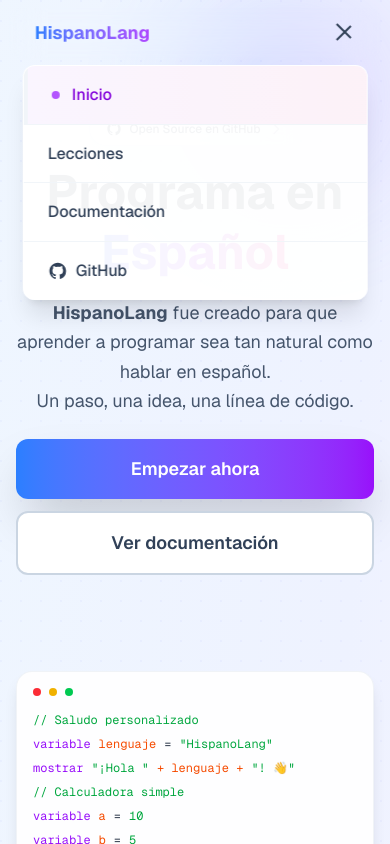
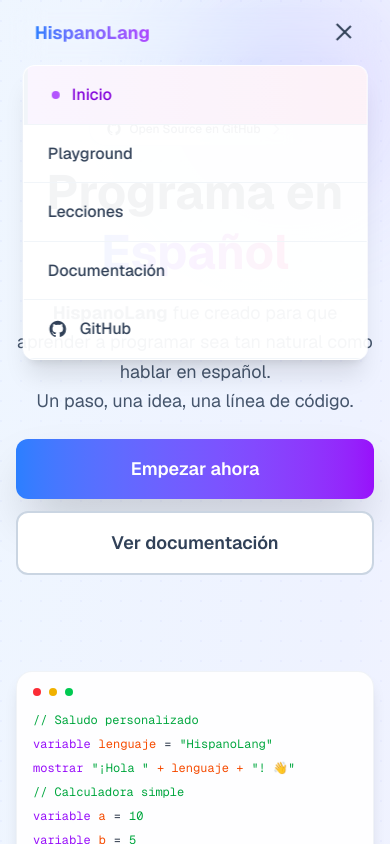
Before and after one commit to nicvazquezdev/hispano-lang-website, a Next.js app: page / in a window 390 px wide. Both pictures are taken after a click on the button "Abrir menú". Shown: the top 844 px of the page. Built offline with nearby package versions, Linux system fonts and the light colour scheme.

Commit message:
Refactor Header component: consolidate navigation links into a MENU_ITEMS array for improved maintainability and readability, enhancing both desktop and mobile navigation experiences.

```diff
--- a/components/layout/Header.tsx
+++ b/components/layout/Header.tsx
@@ -3,6 +3,31 @@ import { useState, useEffect } from "react";
 import { usePathname } from "next/navigation";
 import Link from "next/link";
 import GitHubIcon from "@/components/ui/GitHubIcon";
+
+const MENU_ITEMS = [
+  {
+    label: "Inicio",
+    href: "/",
+  },
+  {
+    label: "Playground",
+    href: "/playground",
+  },
+  {
+    label: "Lecciones",
+    href: "/lecciones",
+  },
+  {
+    label: "Documentación",
+    href: "/documentacion",
+  },
+  {
+    label: "GitHub",
+    icon: <GitHubIcon />,
+    targetBlank: true,
+    href: "https://github.com/nicvazquezdev/hispano-lang",
+  },
+];
 
 export default function Header() {
   const [isScrolled, setIsScrolled] = useState(false);
@@ -39,55 +64,24 @@ export default function Header() {
 
             {/* Desktop Navigation */}
             <div className="hidden md:flex items-center space-x-6">
+              {MENU_ITEMS.map((item) => (
                 <Link
-                href="/"
+                  key={item.href}
+                  href={item.href}
+                  target={item.targetBlank ? "_blank" : "_self"}
+                  rel={item.targetBlank ? "noopener noreferrer" : undefined}
                   className={`font-medium transition-colors ${
-                  pathname === "/"
+                    pathname === item.href
                       ? "text-purple-600"
                       : "text-slate-700 hover:text-purple-600"
                   }`}
                 >
-                Inicio
+                  <div className="flex items-center gap-2">
+                    {item.icon}
+                    {item.label}
+                  </div>
                 </Link>
-              <Link
-                href="/playground"
-                className={`font-medium transition-colors ${
-                  pathname?.startsWith("/playground")
-                    ? "text-purple-600"
-                    : "text-slate-700 hover:text-purple-600"
-                }`}
-              >
-                Playground
-              </Link>
-              <Link
-                href="/lecciones"
-                className={`font-medium transition-colors ${
-                  pathname?.startsWith("/lecciones")
-                    ? "text-purple-600"
-                    : "text-slate-700 hover:text-purple-600"
-                }`}
-              >
-                Lecciones
-              </Link>
-              <Link
-                href="/documentacion"
-                className={`font-medium transition-colors ${
-                  pathname?.startsWith("/documentacion")
-                    ? "text-purple-600"
-                    : "text-slate-700 hover:text-purple-600"
-                }`}
-              >
-                Documentación
-              </Link>
-              <a
-                href="https://github.com/nicvazquezdev/hispano-lang"
-                target="_blank"
-                rel="noopener noreferrer"
-                className="text-slate-700 hover:text-purple-600 font-medium transition-colors flex items-center gap-2"
-              >
-                <GitHubIcon />
-                GitHub
-              </a>
+              ))}
             </div>
 
             {/* Mobile Hamburger Button */}
@@ -128,64 +122,28 @@ export default function Header() {
         }`}
       >
         <nav className="flex flex-col">
+          {MENU_ITEMS.map((item) => (
             <Link
-            href="/"
+              key={item.href}
+              href={item.href}
+              target={item.targetBlank ? "_blank" : "_self"}
+              rel={item.targetBlank ? "noopener noreferrer" : undefined}
               onClick={() => setIsMenuOpen(false)}
               className={`px-6 py-4 font-medium transition-all border-b border-slate-100 ${
-              pathname === "/"
+                pathname === item.href
                   ? "bg-gradient-to-r from-purple-50 to-pink-50 text-purple-700 border-l-4 border-purple-500"
                   : "text-slate-700 hover:bg-slate-50"
               }`}
             >
               <div className="flex items-center gap-3">
-              {pathname === "/" && (
+                {pathname === item.href && (
                   <span className="w-2 h-2 rounded-full bg-purple-500 animate-pulse" />
                 )}
-              <span>Inicio</span>
+                {item.icon}
+                {item.label}
               </div>
             </Link>
-          <Link
-            href="/lecciones"
-            onClick={() => setIsMenuOpen(false)}
-            className={`px-6 py-4 font-medium transition-all border-b border-slate-100 ${
-              pathname?.startsWith("/lecciones")
-                ? "bg-gradient-to-r from-purple-50 to-pink-50 text-purple-700 border-l-4 border-purple-500"
-                : "text-slate-700 hover:bg-slate-50"
-            }`}
-          >
-            <div className="flex items-center gap-3">
-              {pathname?.startsWith("/lecciones") && (
-                <span className="w-2 h-2 rounded-full bg-purple-500 animate-pulse" />
-              )}
-              <span>Lecciones</span>
-            </div>
-          </Link>
-          <Link
-            href="/documentacion"
-            onClick={() => setIsMenuOpen(false)}
-            className={`px-6 py-4 font-medium transition-all border-b border-slate-100 ${
-              pathname?.startsWith("/documentacion")
-                ? "bg-gradient-to-r from-purple-50 to-pink-50 text-purple-700 border-l-4 border-purple-500"
-                : "text-slate-700 hover:bg-slate-50"
-            }`}
-          >
-            <div className="flex items-center gap-3">
-              {pathname?.startsWith("/documentacion") && (
-                <span className="w-2 h-2 rounded-full bg-purple-500 animate-pulse" />
-              )}
-              <span>Documentación</span>
-            </div>
-          </Link>
-          <a
-            href="https://github.com/nicvazquezdev/hispano-lang"
-            target="_blank"
-            rel="noopener noreferrer"
-            onClick={() => setIsMenuOpen(false)}
-            className="px-6 py-4 text-slate-700 hover:bg-slate-50 font-medium transition-colors flex items-center gap-2"
-          >
-            <GitHubIcon />
-            GitHub
-          </a>
+          ))}
         </nav>
       </div>
     </header>
```
Lines whose indentation alone changed are shown as unchanged.
